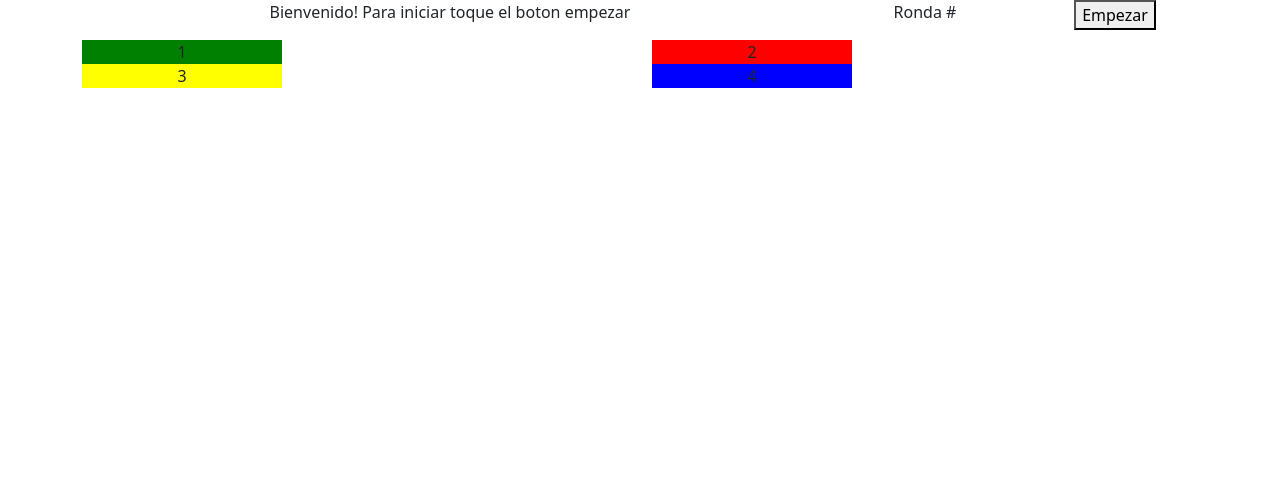
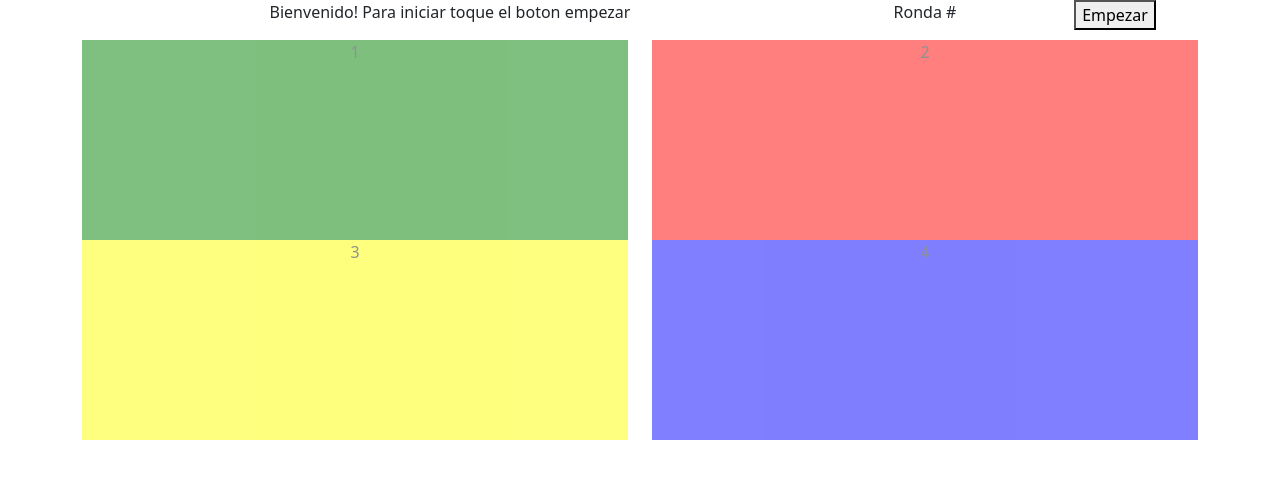
Before and after one commit to santiago-mammella/Simon-Dice, a plain HTML site: page index.html in a window 1280 px wide. Drawn offline with nearby package versions, Linux system fonts and the light colour scheme.

Commit message:
Update style.css

```diff
--- a/style.css
+++ b/style.css
@@ -1,5 +1,7 @@
 .color{
-    width: 200px;
+    height: 200px;
+    opacity: 0.5;
+    transition: opacity 500ms;
 }
 
 #color-1{
```
